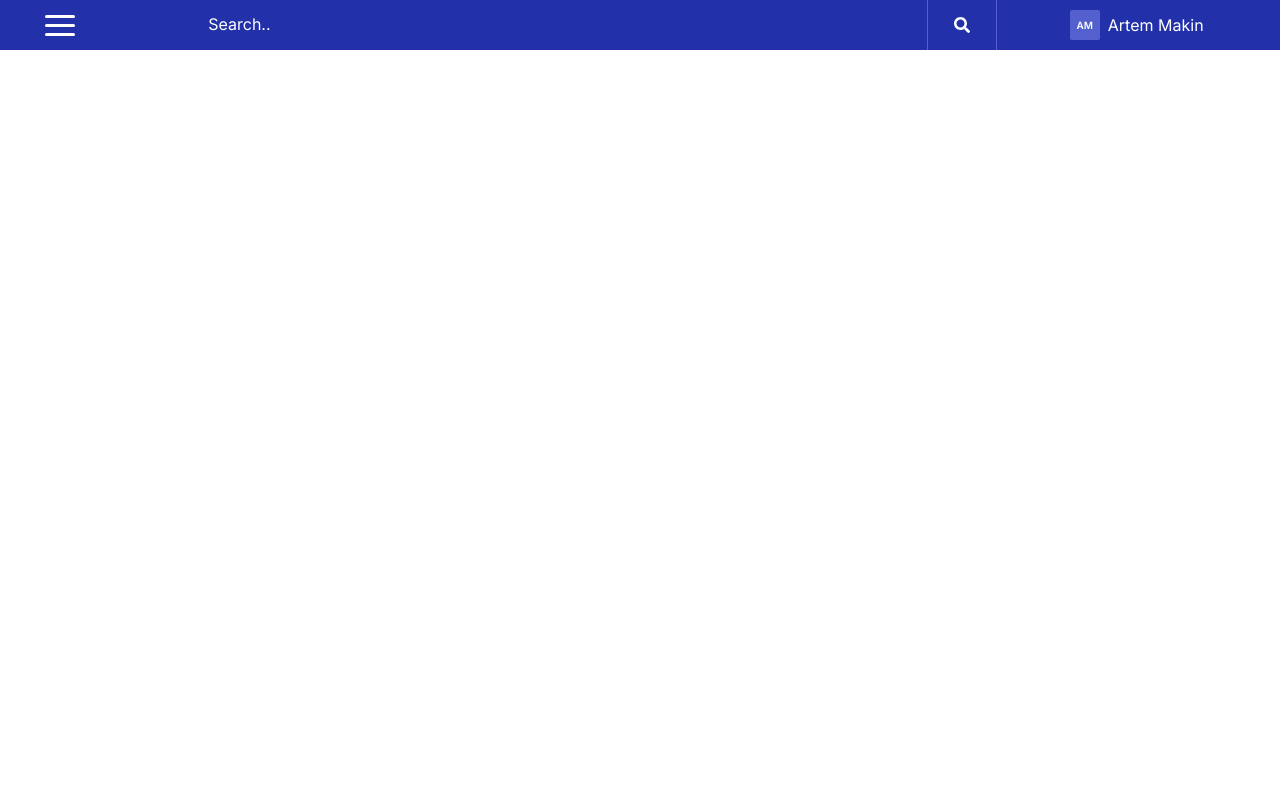
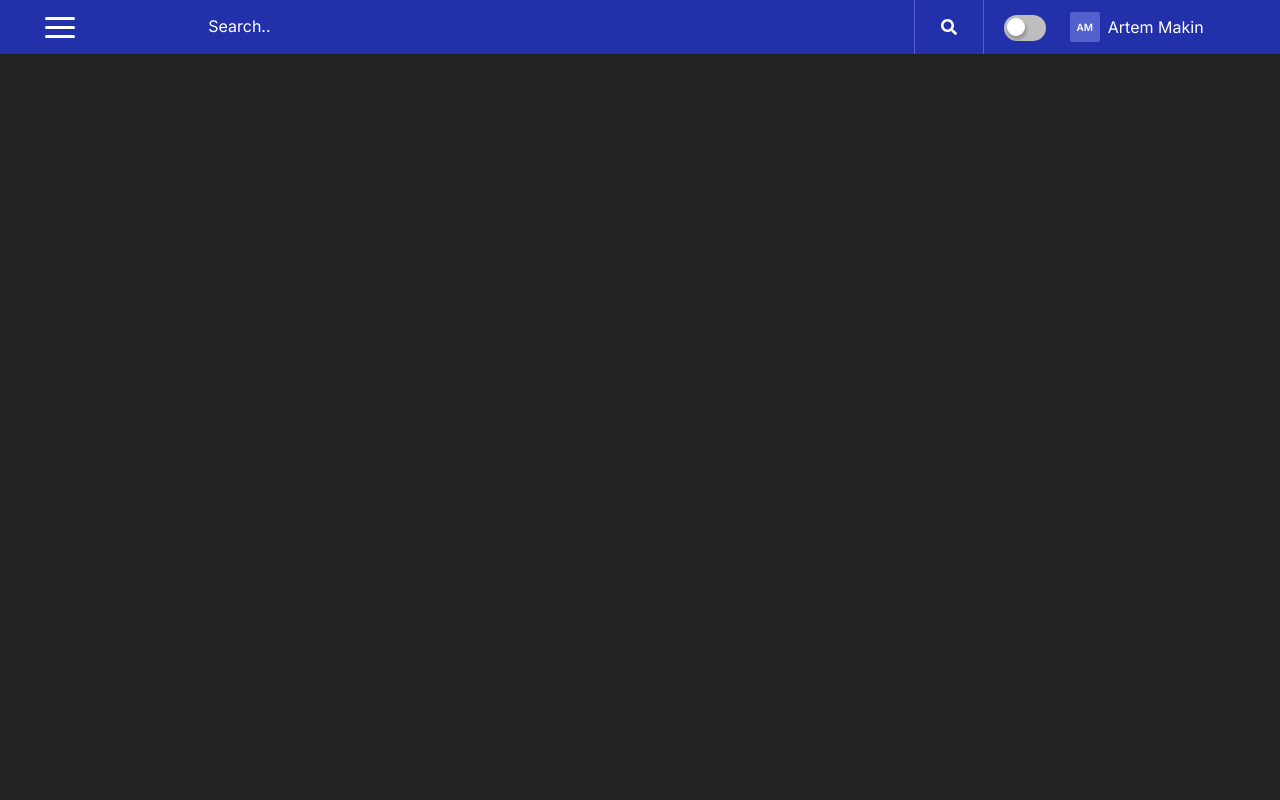
Before and after one commit to PetrovaValerie/ReactBlogApp, a React (Create React App) app: page / in a window 1280 px wide. Shown: the top 800 px of the page. Built offline with nearby package versions, Linux system fonts and the light colour scheme.

Commit message:
@trying to create a theme

```diff
--- a/src/App.css
+++ b/src/App.css
@@ -6,7 +6,7 @@
   box-sizing: border-box;
 }
 
-body{
+body {
   margin: 0 auto;
 }
 
@@ -15,3 +15,15 @@ body{
   margin: 0;
   background-color: #2231AA;
 }
+
+.bg {
+  background-color: #fff;
+}
+
+.bg-dark {
+  background-color: #222;
+}
+
+.bg-light {
+  background-color: #fff;
+}
--- a/src/components/menu/index.tsx
+++ b/src/components/menu/index.tsx
@@ -3,6 +3,8 @@ import {SearchBar, SearchIcon, NavItem} from "./menuStyle";
 import {FaSearch} from 'react-icons/fa';
 import {UserName} from './userItem';
 import {Navbar} from "./navbar/navbar";
+import {Switcher} from "../switcher";
+
 
 export const HeaderMenu = (): ReactElement => {
     return (
@@ -10,14 +12,14 @@ export const HeaderMenu = (): ReactElement => {
             <NavItem>
                 <Navbar/>
                 <SearchBar>
-                        <input placeholder = "Search.." />
+                    <input placeholder = "Search.." />
+                    <SearchIcon>
+                        <FaSearch />
+                    </SearchIcon>
 
-                        <SearchIcon>
-                            <FaSearch />
-                        </SearchIcon>
+                    <Switcher/>
 
                 </SearchBar>
-
                 <section>
                     <UserName />
                 </section>
--- /dev/null
+++ b/src/components/switcher/index.tsx
@@ -0,0 +1,91 @@
+import React, {createContext,
+    Dispatch,
+    PropsWithChildren,
+    ReactNode,
+    useContext,
+    useReducer} from "react";
+import ReactDOM from "react-dom";
+import {CheckBoxLabel, CheckBoxWrapper, CheckBox} from "./switcherStyle"
+// import {darkMode} from "./../../style";
+
+type PropsType = {
+    children: ReactNode,
+}
+
+const initialStore = {
+    darkMode: false,
+}
+
+type ActionType = {
+    type: string,
+    // payLoad - поместить данные в store
+}
+
+// export const Theme = {
+//     light: {
+//         foreground: "#000000",
+//         background: "#eeeeee"
+//     },
+//     dark: {
+//         foreground: "#ffffff",
+//         background: "#222222"
+//     }
+// };
+
+const themeReducer = (state: typeof initialStore, action: object & ActionType) => {
+    switch (action.type) {
+        case "LIGHTMODE":
+            return {darkMode: false};
+        case "DARKMODE":
+            return {darkMode: true};
+        default:
+            return state;
+    }
+};
+
+// export const ThemeContext = React.createContext(initialStore)
+
+export const ThemeContext = createContext<{
+    state: typeof initialStore,
+    dispatch: Dispatch<any>
+}>({
+    state: initialStore,
+    dispatch: () => null
+})
+
+
+export const ThemeProvider = ({children}: PropsType) => {
+    const [state, dispatch] = useReducer(themeReducer, initialStore);
+
+    return (
+        <ThemeContext.Provider value={{state, dispatch}}>{children}</ThemeContext.Provider>
+    )
+}
+
+export const Switcher = () => {
+
+    const theme = useContext(ThemeContext);
+    // const darkMode = theme.state.darkMode;
+
+    const handleClick = () => {
+        console.log('click')
+        theme.state.darkMode ?
+            theme.dispatch({type: "LIGHTMODE"})
+            : theme.dispatch({type: "DARKMODE"})
+    }
+
+    return (
+        <div>
+            <CheckBoxWrapper>
+                <CheckBox
+                    id="checkbox"
+                    type="checkbox"
+                    onClick={handleClick}/>
+                <CheckBoxLabel htmlFor="checkbox" />
+            </CheckBoxWrapper>
+        </div>
+    );
+};
+
+const rootElement = document.getElementById("root");
+ReactDOM.render(<Switcher />, rootElement);
--- /dev/null
+++ b/src/components/switcher/switcherStyle.ts
@@ -0,0 +1,50 @@
+import styled from 'styled-components';
+import {COLORS} from '../../style';
+
+export const CheckBoxWrapper = styled.div`
+  position: relative;
+  top: 15px;
+  left: 20px;
+`
+
+export const CheckBoxLabel = styled.label`
+  position: absolute;
+  top: 0;
+  left: 0;
+  width: 42px;
+  height: 26px;
+  border-radius: 15px;
+  background: #bebebe;
+  cursor: pointer;
+  &::after {
+    content: "";
+    display: block;
+    border-radius: 50%;
+    width: 18px;
+    height: 18px;
+    margin: 3px;
+    background: #ffffff;
+    box-shadow: 1px 3px 3px 1px rgba(0, 0, 0, 0.2);
+    transition: 0.2s;
+  }
+`
+
+export const CheckBox = styled.input`
+  opacity: 0;
+  z-index: 1;
+  border-radius: 15px;
+  width: 42px;
+  height: 26px;
+  &:checked + ${CheckBoxLabel} {
+    background: #4fbe79;
+    &::after {
+      content: "";
+      display: block;
+      border-radius: 50%;
+      width: 18px;
+      height: 18px;
+      margin-left: 21px;
+      transition: 0.2s;
+    }
+  }
+`
--- a/src/containers/layout/layout.tsx
+++ b/src/containers/layout/layout.tsx
@@ -1,10 +1,13 @@
 import * as React from "react";
-import {ReactNode} from "react";
+import {ReactNode, useContext, useState} from "react";
 import {HeaderMenu} from "../../components/menu";
 import {LayoutMain} from "./layoutStyle";
 // import {Index} from "../../components/signIn";
-import {SignInForm} from "../signInForm";
+// import {SignInForm} from "../signInForm";
 import {Footer} from "../../components/footer";
+import {ThemeContext, ThemeProvider} from "./../../components/switcher/index";
+import {COLORS} from "../../style";
+import "./../../App.css";
 
 type LayoutProps = {
     // children: React.ChangeEvent<HTMLInputElement>;
@@ -12,17 +15,23 @@ type LayoutProps = {
 }
 
 export const Layout = ({children}: LayoutProps) => {
+
+    const theme = useContext(ThemeContext);
+    const darkMode = theme.state.darkMode;
+
+
     return (
-    <>
+        // <ThemeProvider theme={isDarkTheme ? darkMode : lightMode}>
+        <ThemeProvider>
             <header className="AppHeader">
                 <HeaderMenu  />
                 {/*<Index />*/}
                 {/*<SignInForm />*/}
             </header>
-        <LayoutMain>
+            <LayoutMain className={`${darkMode ? "bg-light" : "bg-dark"}`}>
                 {children}
             </LayoutMain>
             <Footer />
-    </>
+        </ThemeProvider>
     )
 }
```
Also changed, not shown: src/components/footer/index.tsx (+10 -1 lines), src/App.tsx (indentation only). Lines whose indentation alone changed are shown as unchanged.
